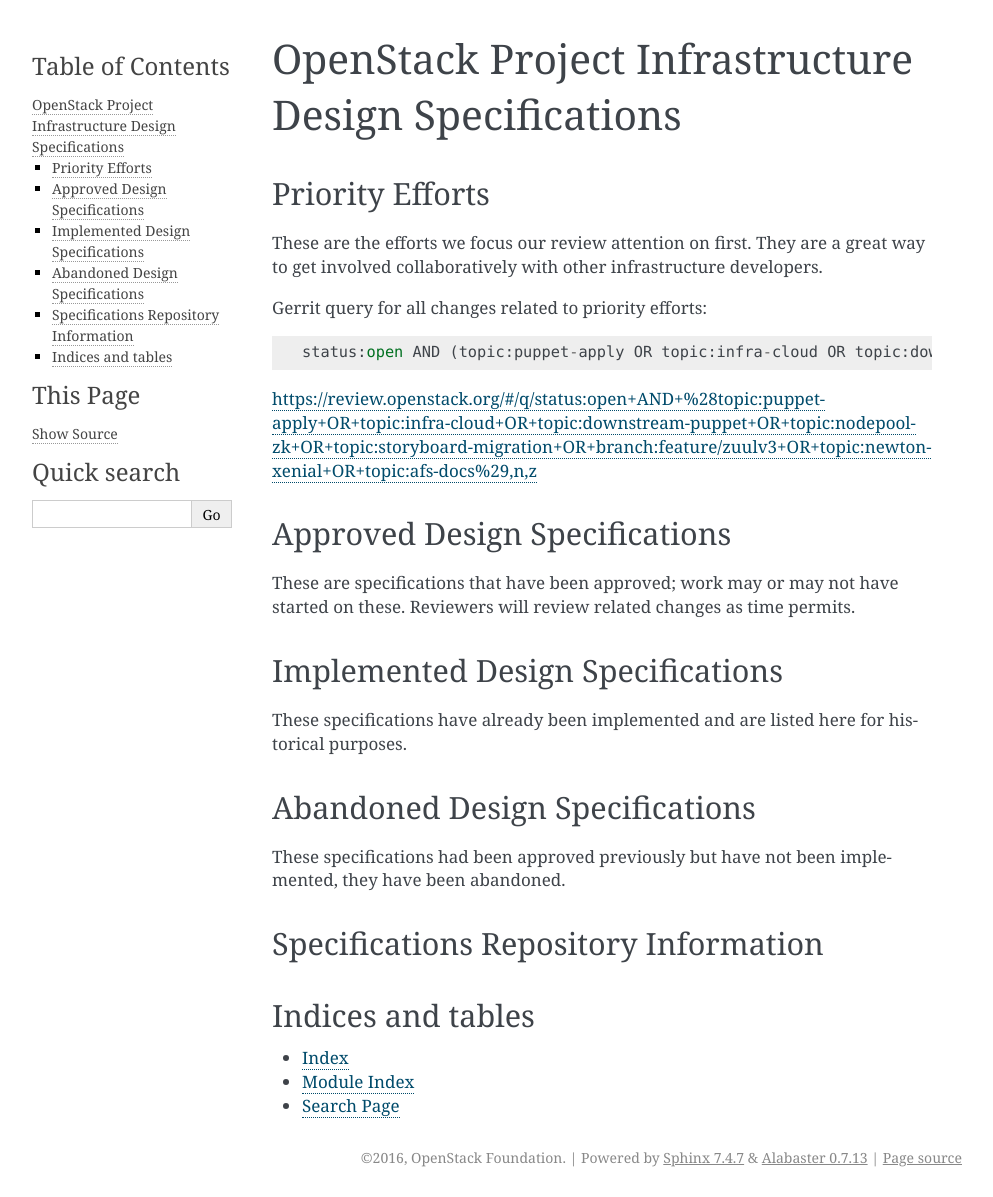
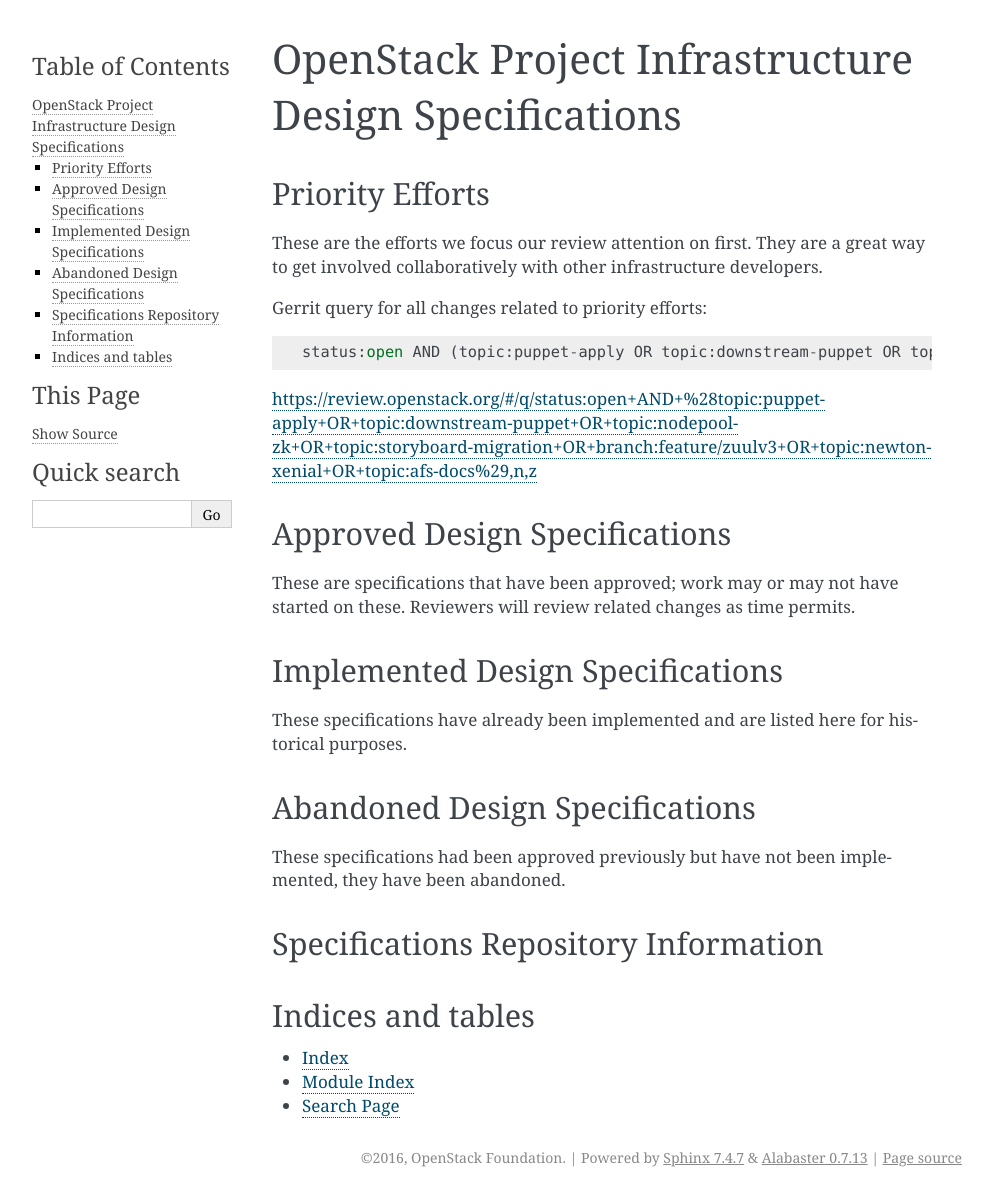
Before and after one commit to openstack-infra/infra-specs, a Sphinx documentation site: the page built from doc/source/index.rst, in a window 1280 px wide. Shown: the whole page, without its empty margins (148-1141 px from the left). Built offline with Sphinx 7.4.7, drawn with Linux system fonts in a browser that asks for light colours; pages that are not in the unit, such as notebooks, are missing from menus.

Commit message:
Mark infracloud spec as complete
Change-Id: I04cc37e7d69a8f8073fb255037b8117a6e0be80b

```diff
--- a/doc/source/index.rst
+++ b/doc/source/index.rst
@@ -13,7 +13,6 @@
    :maxdepth: 1
 
    specs/ansible_puppet_apply
-   specs/infra-cloud
    specs/openstackci
    specs/nodepool-zookeeper-workers
    specs/task-tracker
@@ -23,9 +22,9 @@
 
 Gerrit query for all changes related to priority efforts::
 
-  status:open AND (topic:puppet-apply OR topic:infra-cloud OR topic:downstream-puppet OR topic:nodepool-zk OR topic:storyboard-migration OR branch:feature/zuulv3 OR topic:newton-xenial OR topic:afs-docs)
+  status:open AND (topic:puppet-apply OR topic:downstream-puppet OR topic:nodepool-zk OR topic:storyboard-migration OR branch:feature/zuulv3 OR topic:newton-xenial OR topic:afs-docs)
 
-https://review.openstack.org/#/q/status:open+AND+%28topic:puppet-apply+OR+topic:infra-cloud+OR+topic:downstream-puppet+OR+topic:nodepool-zk+OR+topic:storyboard-migration+OR+branch:feature/zuulv3+OR+topic:newton-xenial+OR+topic:afs-docs%29,n,z
+https://review.openstack.org/#/q/status:open+AND+%28topic:puppet-apply+OR+topic:downstream-puppet+OR+topic:nodepool-zk+OR+topic:storyboard-migration+OR+branch:feature/zuulv3+OR+topic:newton-xenial+OR+topic:afs-docs%29,n,z
 
 Approved Design Specifications
 ==============================
```
Also changed, not shown: other parts of doc/source/index.rst (+1 -0 lines).
